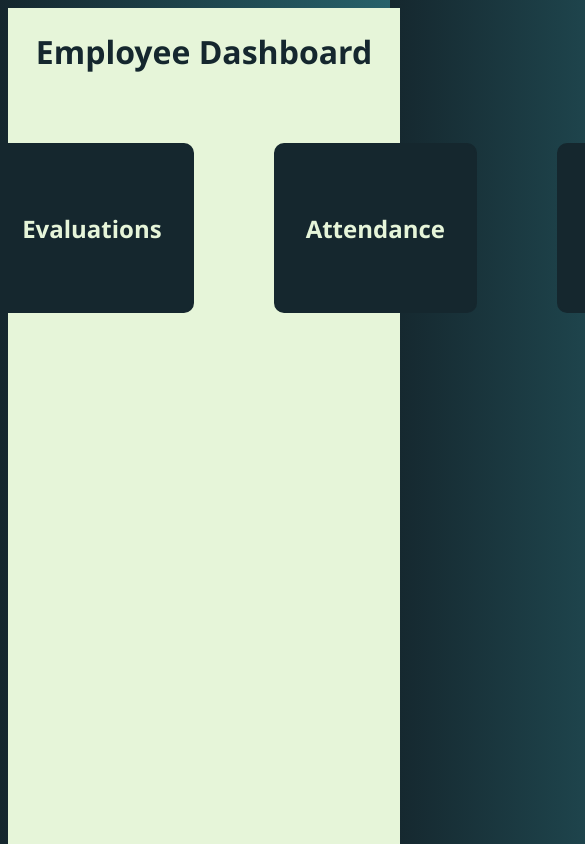
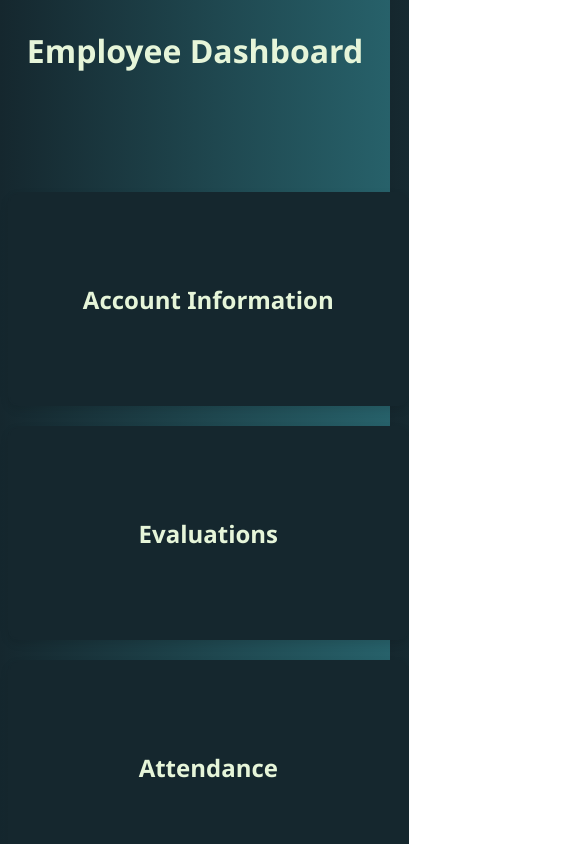
Before and after one commit to yumnayasirr/Account-Management-Portal, a React (Create React App) app in the folder frontend/: page /empDashboard in a window 390 px wide. Shown: the top 844 px of the page, 585 px wide, since content can reach past the window. Built offline with nearby package versions, Linux system fonts and the light colour scheme.

Commit message:
update dashboard

```diff
--- a/frontend/src/index.css
+++ b/frontend/src/index.css
@@ -134,23 +134,17 @@ body{
   display: flex;
   flex-direction: column;
   align-items: center;
-  justify-content: flex-start;
-  background-color: #E6F5D9;
-  color: #15272E;
-  border: 1px solid #E6F5D9;
-  width: 100vw;
-  height: 100vh;
+}
+.dashboard-element-container {
+  display: flex;
+  flex-wrap: wrap;
+  justify-content: center;
+  gap: 40px;
+  margin-top: 100px;
+  width: 100%;
 }
 
-.dashboard-element-container{
-  display: flex;
-  flex-direction: row;
-  justify-content: center;
-  gap: 80px;
-  margin-top: 50px;
-}
-
-.dashboard-element{
+.dashboard-element {
   display: flex;
   flex-direction: column;
   align-items: center;
@@ -160,13 +154,38 @@ body{
   border: 2px solid #15272E;
   border-radius: 10px;
   padding: 30px;
-  transition: 0.3s;
+  width: 200px;
+  height: 150px;
+  transition: transform 0.3s, background-color 0.3s, color 0.3s;
+  box-shadow: 0 4px 8px rgba(0, 0, 0, 0.1);
 }
 
-.dashboard-element:hover{
+.dashboard-element:hover {
   background-color: #E6F5D9;
   color: #15272E;
   transform: scale(1.1);
-  transition: 0.3s;
   cursor: pointer;
 }
+
+/* Responsive Design */
+@media (max-width: 768px) {
+  .dashboard-element-container {
+    flex-direction: column;
+    align-items: center;
+    gap: 20px;
+  }
+
+  .dashboard-element {
+    width: 90%;
+  }
+}
+
+@media (min-width: 769px) and (max-width: 1024px) {
+  .dashboard-element-container {
+    gap: 30px;
+  }
+
+  .dashboard-element {
+    width: 45%;
+  }
+}
--- a/frontend/src/pages/admin/AdminDashboard.jsx
+++ b/frontend/src/pages/admin/AdminDashboard.jsx
@@ -4,7 +4,6 @@ const AdminDashboard = () => {
   return (
     <div className='dashboard-container'>
       <h1 className="title">Admin Dashboard</h1>
-      <p>Admins can view, add, edit, and delete employees, evaluations, and other data.</p>
       <div className="dashboard-element-container">
       <div className="dashboard-element">
         <h2>Employees</h2>
--- a/frontend/src/pages/empEvaluation.jsx
+++ b/frontend/src/pages/empEvaluation.jsx
@@ -24,6 +24,11 @@ const EmpEvaluation = () => {
         getEvaluations();
     }, []);
 
+    const onclick = (evalID, event) => {
+        event.preventDefault();
+        console.log('Evaluation Clicked: ' + evalID );
+    }
+
   return (
     <div className='emp-evaluation'>
         <h1 className="title">Evaluation Record</h1>
```
